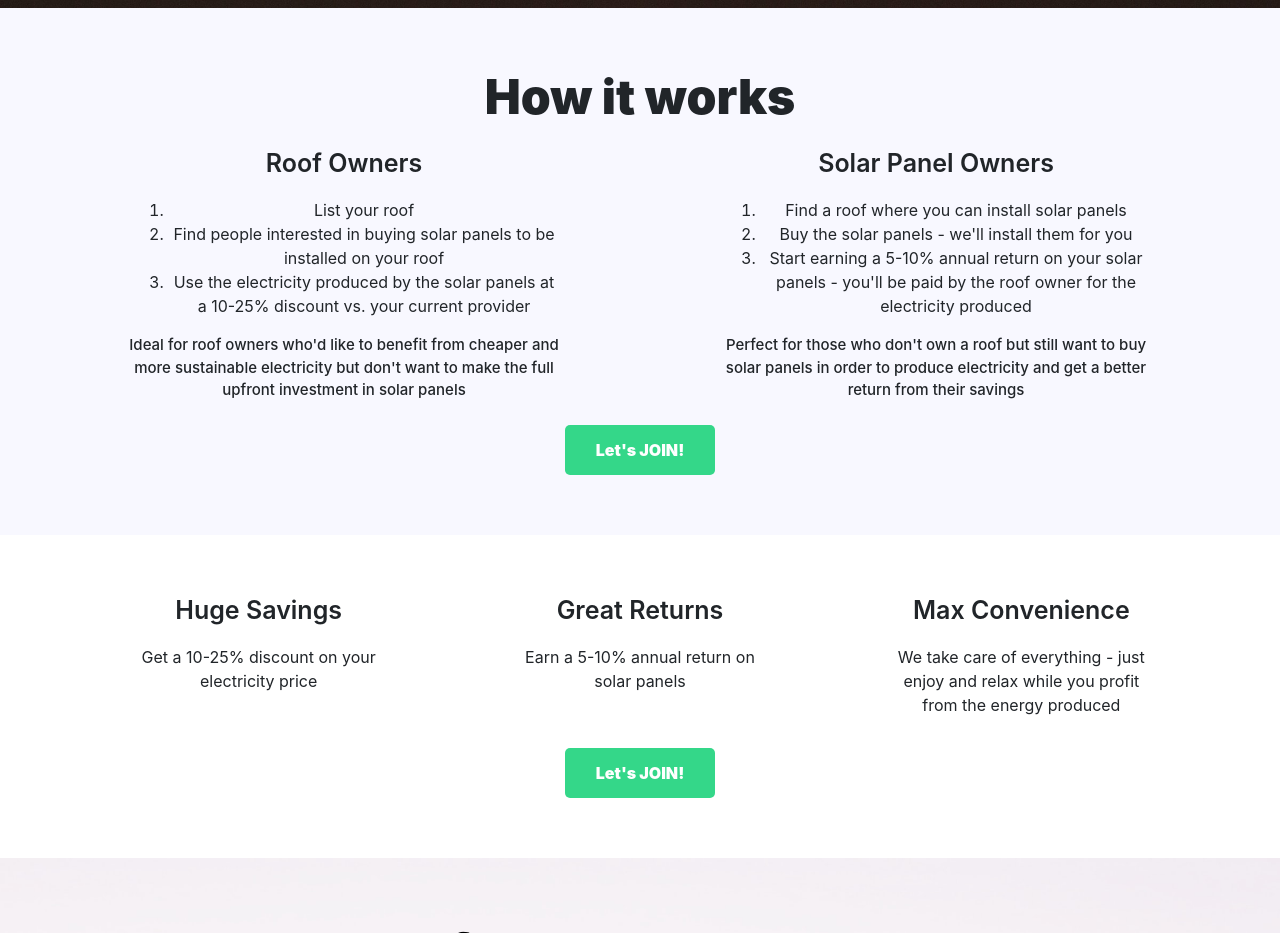
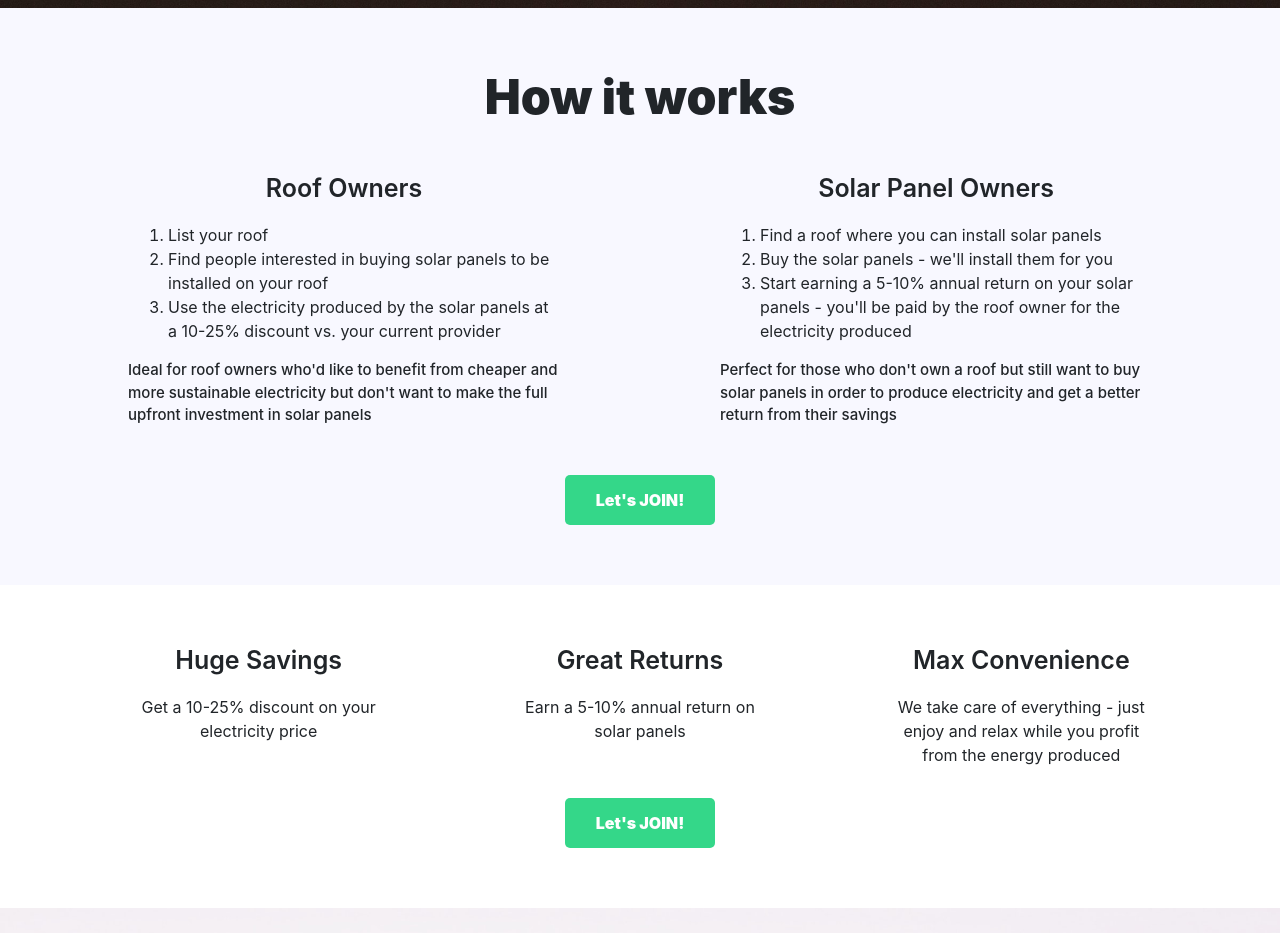
Before and after one commit to goncalog/soli, a React app in the folder frontend/: page / in a window 1280 px wide. Shown: the part 800-1733 px from the top of the page. Built offline with nearby package versions, Linux system fonts and the light colour scheme; no server answers.

Commit message:
update the How it works elements' style

```diff
--- a/frontend/src/css/Home.css
+++ b/frontend/src/css/Home.css
@@ -24,13 +24,15 @@
 }
 
 .howitworks-container .grid {
-    padding: 15px 0;
+    text-align: left;
+    padding: 40px 0;
     display: grid;
     grid-template-columns: repeat(2, 1fr);
     column-gap: 160px;
 }
 
 .grid .main-headline {
+    text-align: center;
     padding-bottom: 12px;
     font-weight: 600;
     font-size: 25px;
```
